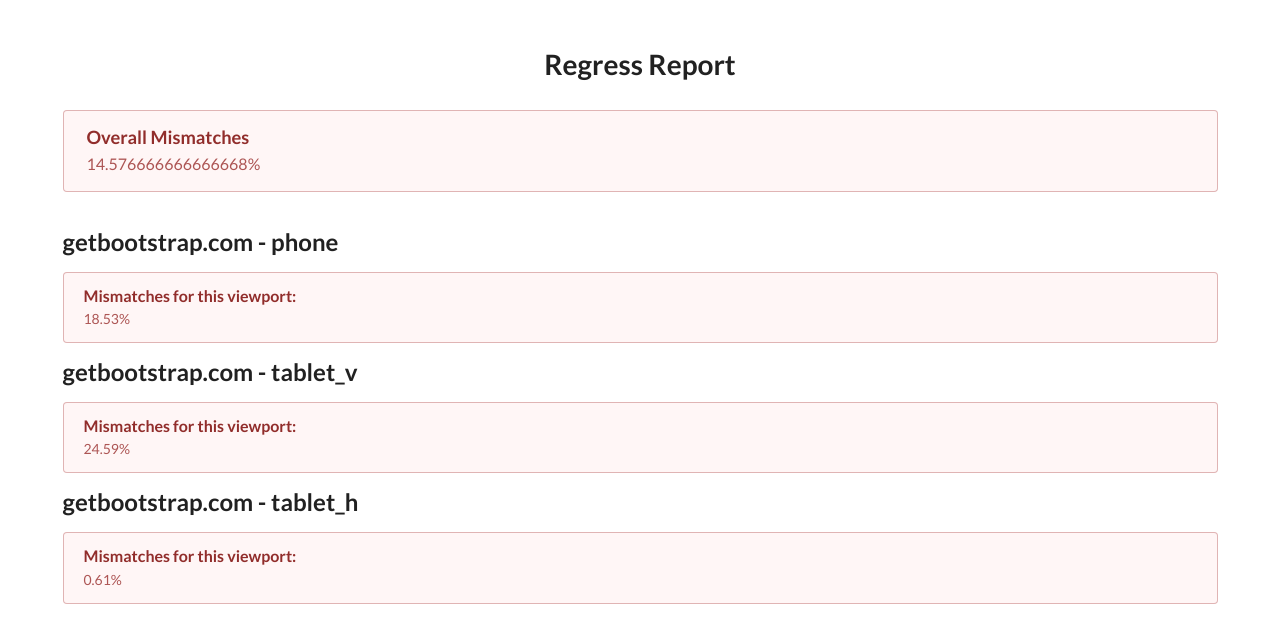
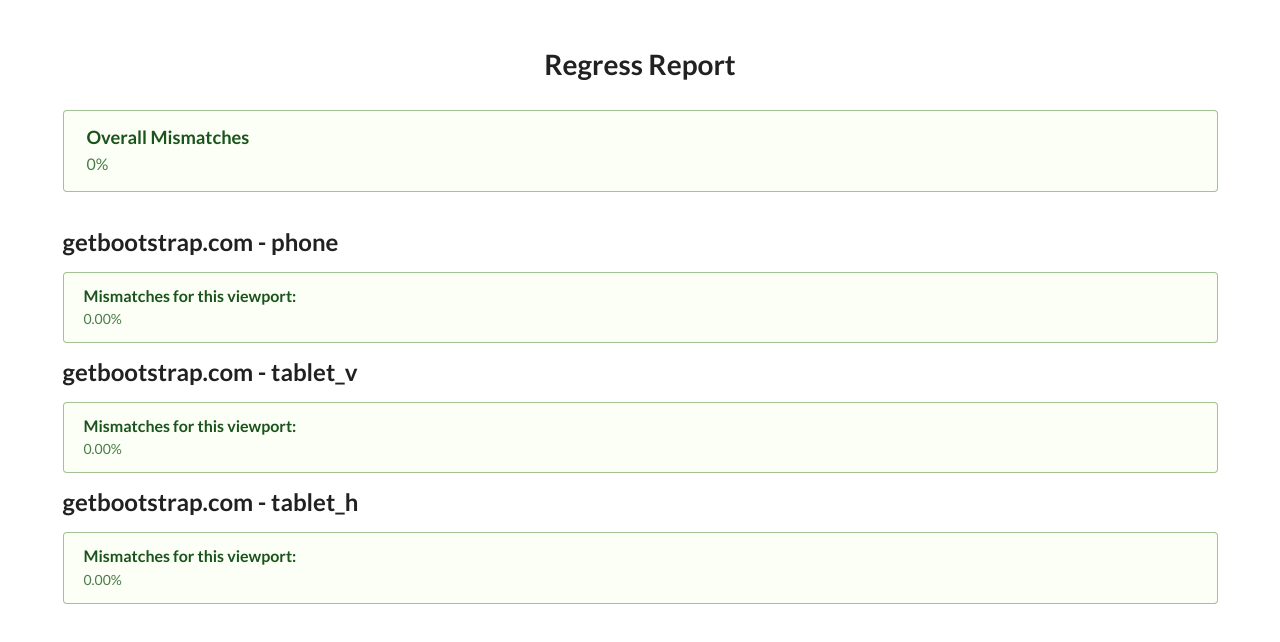
Before and after one commit to taikonauten/grunt-regress, a website: page css_regression/index.html in a window 1280 px wide. Drawn offline with nearby package versions, Linux system fonts and the light colour scheme.

```diff
--- a/Gruntfile.js
+++ b/Gruntfile.js
@@ -60,7 +60,8 @@
         scenarios: [
           {
             "label": "getbootstrap.com",
-            "url": "http://getbootstrap.com"
+            "url": "http://getbootstrap.com",
+            "selector": ".bs-docs-booticon"
           }
         ]
       }
--- a/css_regression/index.html
+++ b/css_regression/index.html
@@ -35,9 +35,9 @@
         <h1 class="ui center aligned header">Regress Report</h1>
     </div>
     <div class="row">
-        <div class="ui large message negative sixteen">
+        <div class="ui large message positive sixteen">
             <div class="header">Overall Mismatches</div>
-            <p>14.576666666666668%</p>
+            <p>0%</p>
         </div>
     </div>
     <div class="row">
@@ -46,9 +46,9 @@
 
             <div class="title">
                 <h2 class="header">getbootstrap.com - phone</h2>
-                <div class="ui message negative">
+                <div class="ui message positive">
                     <div class="header">Mismatches for this viewport:</div>
-                    <p>18.53%</p>
+                    <p>0.00%</p>
                 </div>
             </div>
 
@@ -71,9 +71,9 @@
 
             <div class="title">
                 <h2 class="header">getbootstrap.com - tablet_v</h2>
-                <div class="ui message negative">
+                <div class="ui message positive">
                     <div class="header">Mismatches for this viewport:</div>
-                    <p>24.59%</p>
+                    <p>0.00%</p>
                 </div>
             </div>
 
@@ -96,9 +96,9 @@
 
             <div class="title">
                 <h2 class="header">getbootstrap.com - tablet_h</h2>
-                <div class="ui message negative">
+                <div class="ui message positive">
                     <div class="header">Mismatches for this viewport:</div>
-                    <p>0.61%</p>
+                    <p>0.00%</p>
                 </div>
             </div>
 
--- a/tasks/regress.js
+++ b/tasks/regress.js
@@ -78,7 +78,6 @@
 
     return Promise.all(options.viewports.map(function(viewport){
 
-      var size = viewport.width+'x'+viewport.height;
       var file = filename+'-'+viewport.name+'.png';
 
       return func(senario, viewport, file, folders);
```
Also changed, not shown: css_regression/actual/getbootstrap.com-phone.png, css_regression/actual/getbootstrap.com-tablet_h.png, css_regression/actual/getbootstrap.com-tablet_v.png, css_regression/diff/getbootstrap.com-phone.png, css_regression/diff/getbootstrap.com-tablet_h.png, css_regression/diff/getbootstrap.com-tablet_v.png, css_regression/reference/getbootstrap.com-phone.png, css_regression/reference/getbootstrap.com-tablet_h.png, css_regression/reference/getbootstrap.com-tablet_v.png, 5 other files.
